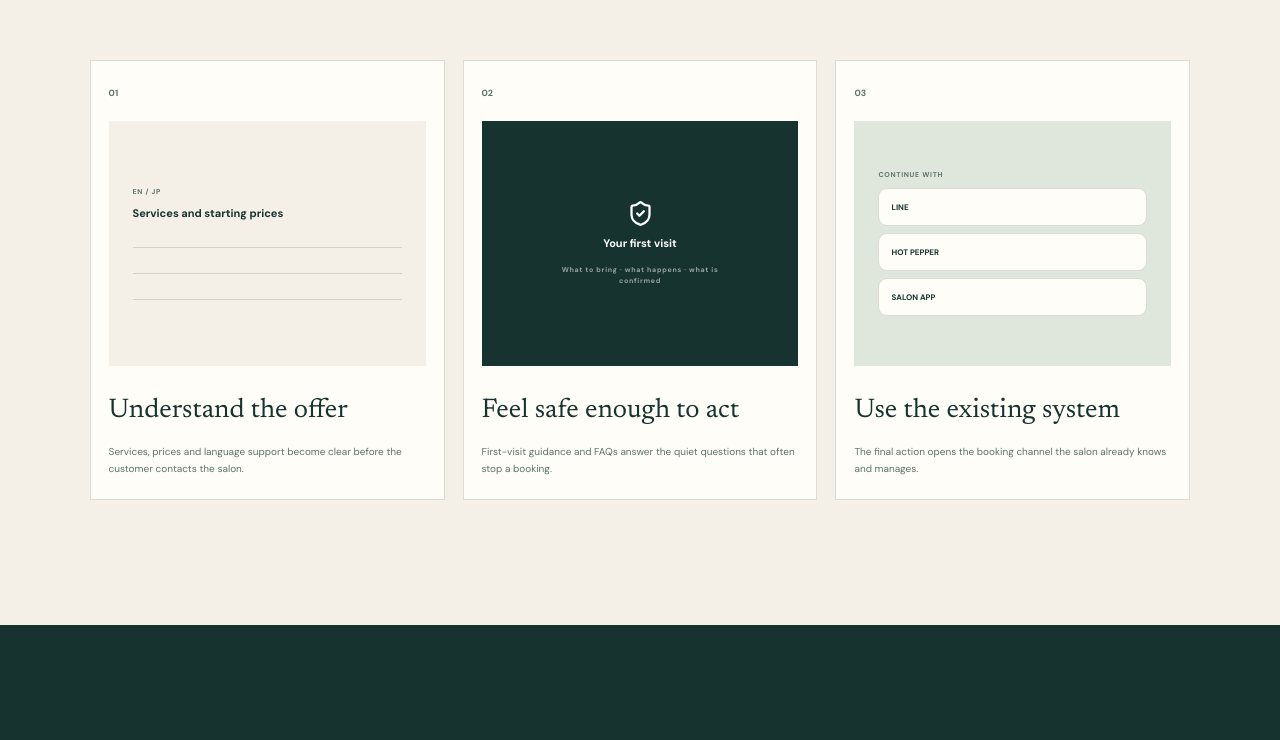
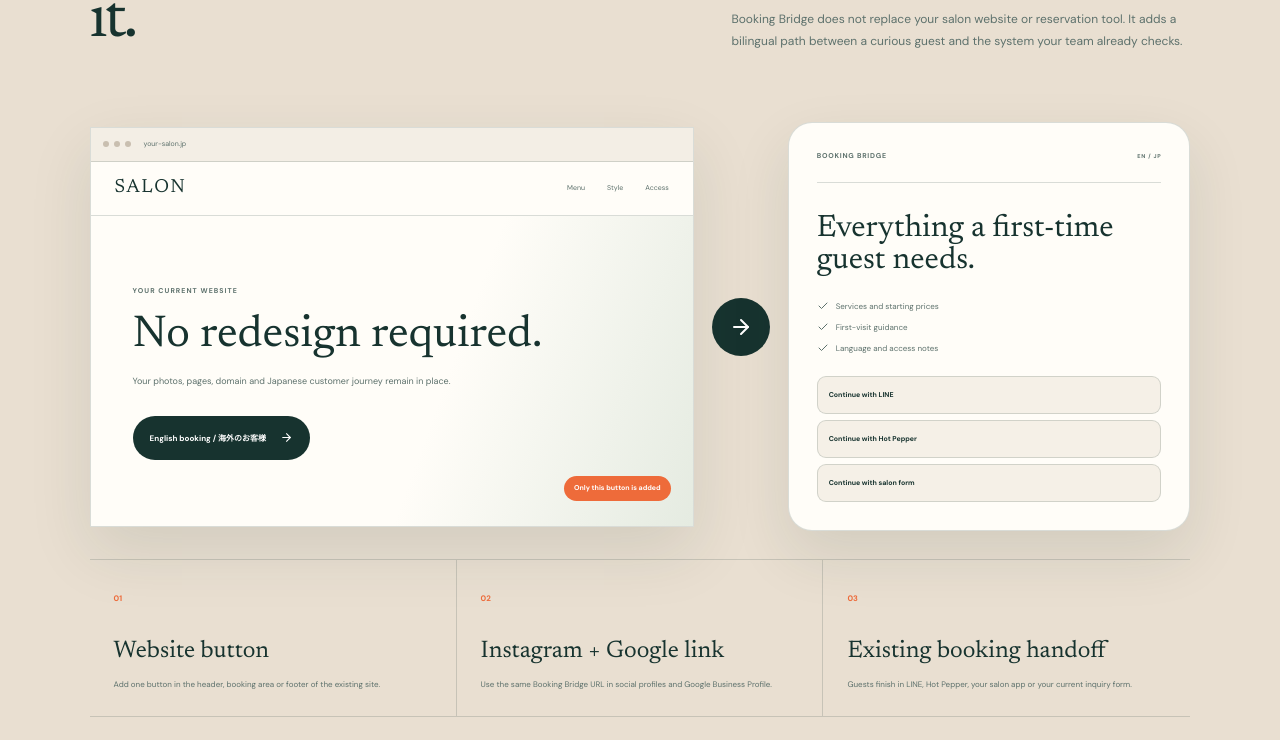
Before and after one commit to bhonemyintmyat/kettles, a Next.js app: page /booking-bridge in a window 1280 px wide. Shown: the part 1367-2107 px from the top of the page. Built offline with nearby package versions, Linux system fonts and the light colour scheme; no server answers.

Commit message:
Show how Booking Bridge integrates with salon sites

```diff
--- a/app/booking-bridge/booking-bridge.css
+++ b/app/booking-bridge/booking-bridge.css
@@ -98,6 +98,40 @@
 .bridge-principles strong { font-size: 11px; }
 .bridge-principles span { color: var(--soft); font-size: 9px; line-height: 1.5; }
 
+.bridge-integration { padding: 125px clamp(22px,7vw,108px); background: #e9dfd1; }
+.bridge-integration__visual { display: grid; grid-template-columns: minmax(0,1.2fr) 58px minmax(310px,.8fr); align-items: center; gap: 18px; margin-top: 70px; }
+.bridge-existing-site, .bridge-bridge-preview { position: relative; border: 1px solid var(--line); background: var(--ivory); box-shadow: 0 24px 60px rgba(23,51,47,.11); }
+.bridge-window-bar { display: flex; height: 34px; align-items: center; gap: 5px; padding: 0 12px; border-bottom: 1px solid var(--line); background: #f3eee5; }
+.bridge-window-bar i { width: 6px; height: 6px; border-radius: 50%; background: #c9bfb0; }
+.bridge-window-bar span { margin-left: 8px; color: var(--soft); font-size: 7px; }
+.bridge-site-nav { display: flex; height: 54px; align-items: center; gap: 22px; padding: 0 24px; border-bottom: 1px solid var(--line); }
+.bridge-site-nav strong { margin-right: auto; font-family: "Newsreader",serif; font-size: 19px; font-weight: 400; letter-spacing: .08em; }
+.bridge-site-nav span { color: var(--soft); font-size: 7px; }
+.bridge-site-hero { min-height: 310px; padding: 60px 42px; background: linear-gradient(110deg,rgba(255,253,248,.98) 0%,rgba(255,253,248,.87) 58%,rgba(223,231,220,.82) 100%); }
+.bridge-site-hero small { color: var(--soft); font-size: 7px; font-weight: 700; letter-spacing: .15em; }
+.bridge-site-hero > strong { display: block; max-width: 430px; margin-top: 14px; font-family: "Newsreader",serif; font-size: clamp(34px,3.5vw,53px); font-weight: 400; line-height: .98; }
+.bridge-site-hero p { max-width: 420px; margin: 16px 0 0; color: var(--soft); font-size: 9px; line-height: 1.7; }
+.bridge-site-hero button { display: inline-flex; min-height: 44px; align-items: center; gap: 14px; margin-top: 27px; padding: 0 17px; border: 0; border-radius: 999px; background: var(--ink); color: white; font: inherit; font-size: 8px; font-weight: 700; }
+.bridge-change-label { position: absolute; right: 22px; bottom: 25px; padding: 7px 10px; border-radius: 999px; background: var(--orange); color: white; font-size: 7px; font-weight: 700; }
+.bridge-flow-arrow { display: grid; width: 58px; height: 58px; place-items: center; border-radius: 50%; background: var(--ink); color: white; }
+.bridge-bridge-preview { min-height: 400px; padding: 28px; border-radius: 24px; }
+.bridge-preview-top { display: flex; align-items: center; justify-content: space-between; padding-bottom: 20px; border-bottom: 1px solid var(--line); color: var(--soft); font-size: 7px; font-weight: 700; letter-spacing: .11em; }
+.bridge-bridge-preview > strong { display: block; margin-top: 30px; font-family: "Newsreader",serif; font-size: 31px; font-weight: 400; line-height: 1.05; }
+.bridge-bridge-preview ul { display: grid; gap: 9px; margin: 22px 0; padding: 0; color: var(--soft); font-size: 8px; list-style: none; }
+.bridge-bridge-preview li { display: flex; align-items: center; gap: 7px; }
+.bridge-preview-actions { display: grid; gap: 6px; }
+.bridge-preview-actions span { display: flex; min-height: 38px; align-items: center; padding: 0 11px; border: 1px solid var(--line); border-radius: 9px; background: var(--paper); font-size: 7px; font-weight: 700; }
+.bridge-integration__options { display: grid; grid-template-columns: repeat(3,1fr); margin-top: 28px; border-top: 1px solid var(--line); border-bottom: 1px solid var(--line); }
+.bridge-integration__options article { min-height: 155px; padding: 24px; border-right: 1px solid var(--line); }
+.bridge-integration__options article:last-child { border-right: 0; }
+.bridge-integration__options span { color: var(--orange); font-size: 8px; font-weight: 700; }
+.bridge-integration__options strong { display: block; margin-top: 25px; font-family: "Newsreader",serif; font-size: 24px; font-weight: 400; }
+.bridge-integration__options p { margin: 9px 0 0; color: var(--soft); font-size: 8px; line-height: 1.7; }
+.bridge-keeps { display: flex; flex-wrap: wrap; align-items: center; gap: 8px; margin-top: 25px; }
+.bridge-keeps span, .bridge-keeps strong { padding: 9px 12px; border: 1px solid var(--line); border-radius: 999px; font-size: 7px; }
+.bridge-keeps span { background: rgba(255,255,255,.38); color: var(--soft); }
+.bridge-keeps strong { margin-left: auto; border-color: var(--ink); background: var(--ink); color: white; }
+
 .bridge-journey, .bridge-process { padding: 125px clamp(22px,7vw,108px); }
 .bridge-section-heading { display: grid; grid-template-columns: 1fr .75fr; gap: 30px; align-items: end; }
 .bridge-section-heading .bridge-kicker { grid-column: 1 / -1; }
@@ -161,6 +195,12 @@
   .bridge-hero, .bridge-scope, .bridge-inputs, .bridge-commercial { grid-template-columns: 1fr; }
   .bridge-hero__visual { min-height: 540px; }
   .bridge-principles, .bridge-screen-grid { grid-template-columns: 1fr; }
+  .bridge-integration__visual { grid-template-columns: 1fr; }
+  .bridge-flow-arrow { transform: rotate(90deg); justify-self: center; }
+  .bridge-integration__options { grid-template-columns: 1fr; }
+  .bridge-integration__options article { border-right: 0; border-bottom: 1px solid var(--line); }
+  .bridge-integration__options article:last-child { border-bottom: 0; }
+  .bridge-keeps strong { margin-left: 0; }
   .bridge-principles article { border-right: 0; border-bottom: 1px solid var(--line); }
   .bridge-section-heading { grid-template-columns: 1fr; }
   .bridge-scope__lists { grid-template-columns: 1fr 1fr; }
@@ -180,6 +220,10 @@
   .bridge-hero__facts span { padding: 14px 0; border-bottom: 1px solid var(--line); }
   .bridge-hero__visual { min-height: 450px; }
   .bridge-phone { width: 72%; min-height: 410px; }
+  .bridge-site-nav span { display: none; }
+  .bridge-site-hero { min-height: 330px; padding: 48px 24px 88px; }
+  .bridge-change-label { right: auto; left: 24px; }
+  .bridge-bridge-preview { min-height: auto; }
   .bridge-scope__lists, .bridge-process ol, .bridge-inputs ul { grid-template-columns: 1fr; }
   .bridge-process li { min-height: 180px; }
   .bridge-process li strong { margin-top: 40px; }
--- a/app/booking-bridge/page.tsx
+++ b/app/booking-bridge/page.tsx
@@ -56,7 +56,8 @@ export default function BookingBridgePage() {
           KETTLES<span>.</span>
         </Link>
         <nav aria-label="Booking Bridge navigation">
-          <a href="#how">How it works</a>
+          <a href="#integration">Integration</a>
+          <a href="#how">Guest journey</a>
           <a href="#scope">Scope</a>
           <a href="#start">Start</a>
         </nav>
@@ -114,6 +115,62 @@ export default function BookingBridgePage() {
         <article><Smartphone /><strong>One mobile entrance</strong><span>One clear place to understand the visit.</span></article>
         <article><Languages /><strong>Japanese + English</strong><span>Simple language and visual reassurance.</span></article>
         <article><Link2 /><strong>Existing system handoff</strong><span>No operational replacement or duplicate calendar.</span></article>
+      </section>
+
+      <section className="bridge-integration" id="integration">
+        <div className="bridge-section-heading">
+          <p className="bridge-kicker">HOW IT JOINS YOUR CURRENT WEBSITE</p>
+          <h2>Add one clear entrance. Keep everything behind it.</h2>
+          <p>
+            Booking Bridge does not replace your salon website or reservation tool. It adds a
+            bilingual path between a curious guest and the system your team already checks.
+          </p>
+        </div>
+
+        <div className="bridge-integration__visual" aria-label="Existing salon website integration flow">
+          <article className="bridge-existing-site">
+            <div className="bridge-window-bar"><i /><i /><i /><span>your-salon.jp</span></div>
+            <div className="bridge-site-nav"><strong>SALON</strong><span>Menu</span><span>Style</span><span>Access</span></div>
+            <div className="bridge-site-hero">
+              <small>YOUR CURRENT WEBSITE</small>
+              <strong>No redesign required.</strong>
+              <p>Your photos, pages, domain and Japanese customer journey remain in place.</p>
+              <button>English booking / 海外のお客様 <ArrowRight size={13} /></button>
+            </div>
+            <span className="bridge-change-label">Only this button is added</span>
+          </article>
+
+          <div className="bridge-flow-arrow" aria-hidden="true"><ArrowRight /></div>
+
+          <article className="bridge-bridge-preview">
+            <div className="bridge-preview-top"><span>BOOKING BRIDGE</span><small>EN / JP</small></div>
+            <strong>Everything a first-time guest needs.</strong>
+            <ul>
+              <li><Check size={12} /> Services and starting prices</li>
+              <li><Check size={12} /> First-visit guidance</li>
+              <li><Check size={12} /> Language and access notes</li>
+            </ul>
+            <div className="bridge-preview-actions">
+              <span>Continue with LINE</span>
+              <span>Continue with Hot Pepper</span>
+              <span>Continue with salon form</span>
+            </div>
+          </article>
+        </div>
+
+        <div className="bridge-integration__options">
+          <article><span>01</span><strong>Website button</strong><p>Add one button in the header, booking area or footer of the existing site.</p></article>
+          <article><span>02</span><strong>Instagram + Google link</strong><p>Use the same Booking Bridge URL in social profiles and Google Business Profile.</p></article>
+          <article><span>03</span><strong>Existing booking handoff</strong><p>Guests finish in LINE, Hot Pepper, your salon app or your current inquiry form.</p></article>
+        </div>
+
+        <div className="bridge-keeps">
+          <span>Your website stays</span>
+          <span>Your domain stays</span>
+          <span>Your calendar stays</span>
+          <span>Your customer data stays</span>
+          <strong>No duplicate reservation management.</strong>
+        </div>
       </section>
 
       <section className="bridge-journey" id="how">
--- a/app/nagi/page.tsx
+++ b/app/nagi/page.tsx
@@ -121,7 +121,7 @@ const copy = {
     bookingEyebrow: "04 · Request a visit",
     bookingTitle: "Begin with three\nsimple choices.",
     bookingBody:
-      "Select a service, preferred date and time. We confirm the final appointment personally.",
+      "Choose a starting service and the booking channel you already trust. The salon confirms the final appointment in its existing system.",
     chooseService: "Choose a service",
     chooseDate: "Preferred date",
     chooseTime: "Preferred time",
```
